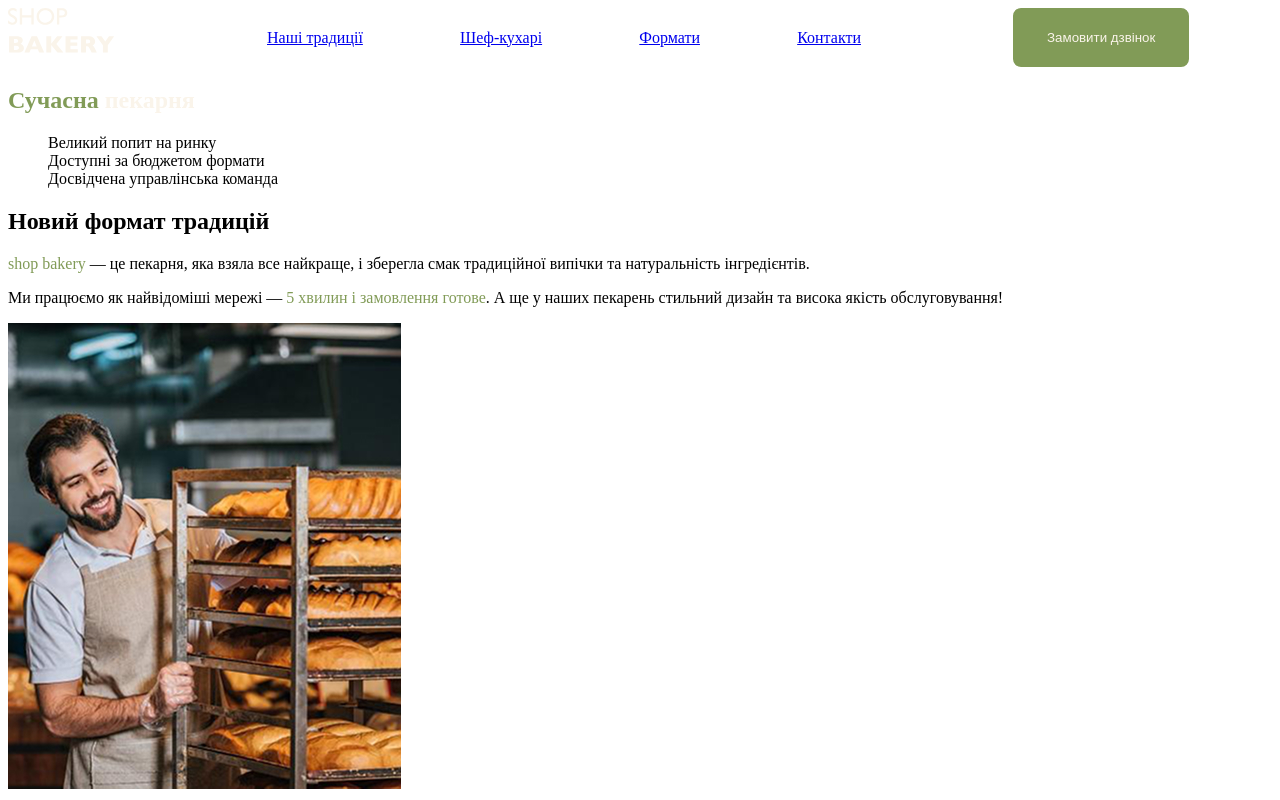
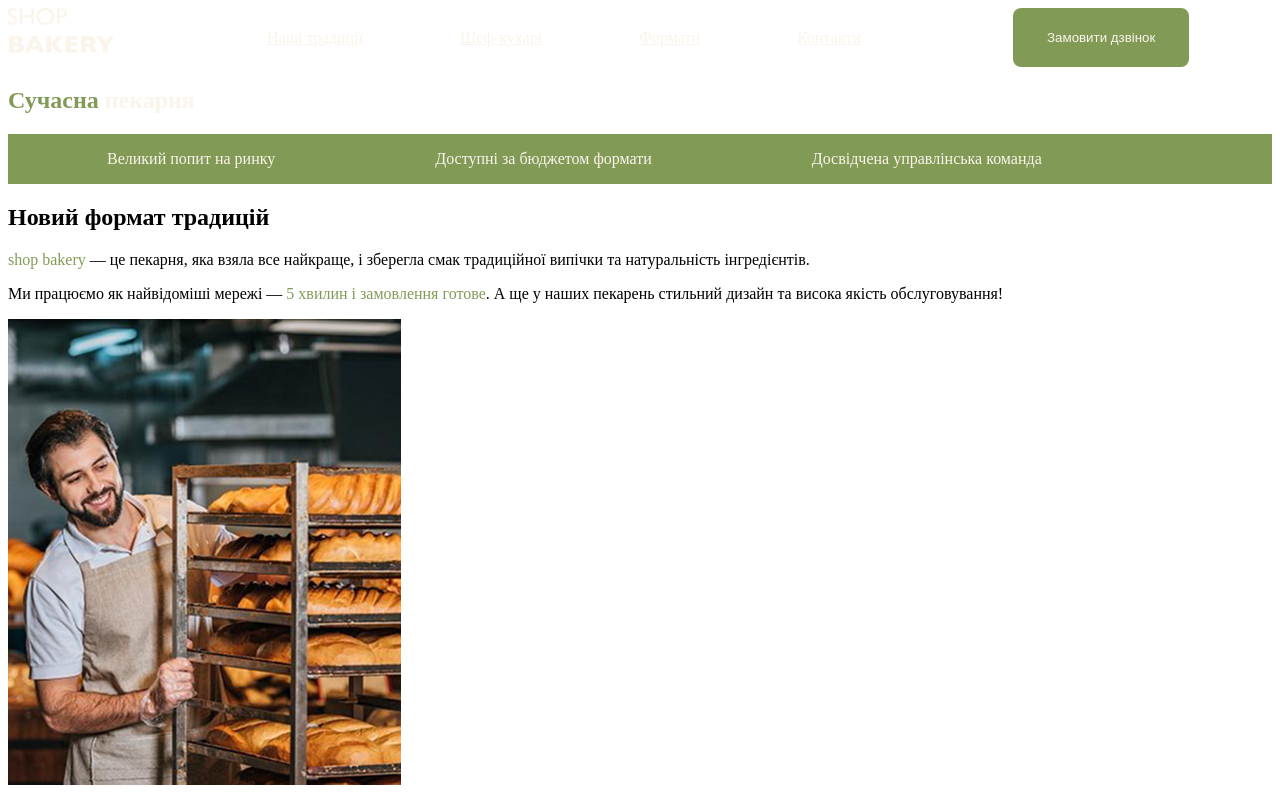
Before and after one commit to YuliiaShvets/genius1, a plain HTML site: page index.html in a window 1280 px wide. Shown: the top 800 px of the page. Drawn offline with Linux system fonts and the light colour scheme.

Commit message:
add styles main

```diff
--- a/css/styles.css
+++ b/css/styles.css
@@ -18,11 +18,11 @@ padding-left: 0;
 color: #FAF4EA;
 }
 
-.header-list-item {
+.link {
 color: #FAF4EA;
 }
 
-.header-list-item:active {
+.link:hover {
 color: #819B57;
 }
 
@@ -53,6 +53,17 @@ padding-left: 32px;
     background-color: transparent;
 }
 
+.advantages {
+    color: #FAF4EA;
+    background-color: #819B57;
+    display: flex;
+    gap: 160px;
+padding-top: 16px;
+padding-right: 99px;
+padding-bottom: 16px;
+padding-left: 99px;
+}
+
 .title-chef {
     color: #465929;
 }
--- a/index.html
+++ b/index.html
@@ -14,10 +14,10 @@
             <img src="./images/logo.svg" alt="Логотип сучасної пекарні"/>
          </a>
         <ul class="header-list">
-            <li class="header-list-item"><a href="#tradition-section">Наші традиції</a></li>
-            <li class="header-list-item"><a href="#chefs-section">Шеф-кухарі</a></li>
-            <li class="header-list-item"><a href="#formats-section">Формати</a></li>
-            <li class="header-list-item"><a href="#contact-section">Контакти</a></li>
+            <li><a class="link" href="#tradition-section">Наші традиції</a></li>
+            <li><a class="link" href="#chefs-section">Шеф-кухарі</a></li>
+            <li><a class="link" href="#formats-section">Формати</a></li>
+            <li><a class="link" href="#contact-section">Контакти</a></li>
         </ul>
       </nav>
       <button class="button" type="button">Замовити дзвінок</button>
@@ -27,7 +27,7 @@
         <h1 class="main-title"><span class="first-world-title">Сучасна</span> пекарня</h1>
       </section>
       <section id="tradition-section">
-        <ul>
+        <ul class="advantages">
             <li>Великий попит на ринку </li>
             <li>Доступні за бюджетом формати</li>
             <li>Досвідчена управлінська команда</li>
@@ -120,10 +120,10 @@
                 <img src="./images/logo.svg" alt="Логотип сучасної пекарні"/>
             </a>
             <ul>
-            <li><a href="#">Франшиза></a></li>
-            <li><a href="#">Наші традиції</a></li>
-            <li><a href="#">Формати</a></li>
-            <li><a href="#">Контакти</a></li>
+            <li><a class="link" href="#">Франшиза></a></li>
+            <li><a class="link" href="#">Наші традиції</a></li>
+            <li><a class="link" href="#">Формати</a></li>
+            <li><a class="link" href="#">Контакти</a></li>
         </ul>
         </nav>
         <address>
```
